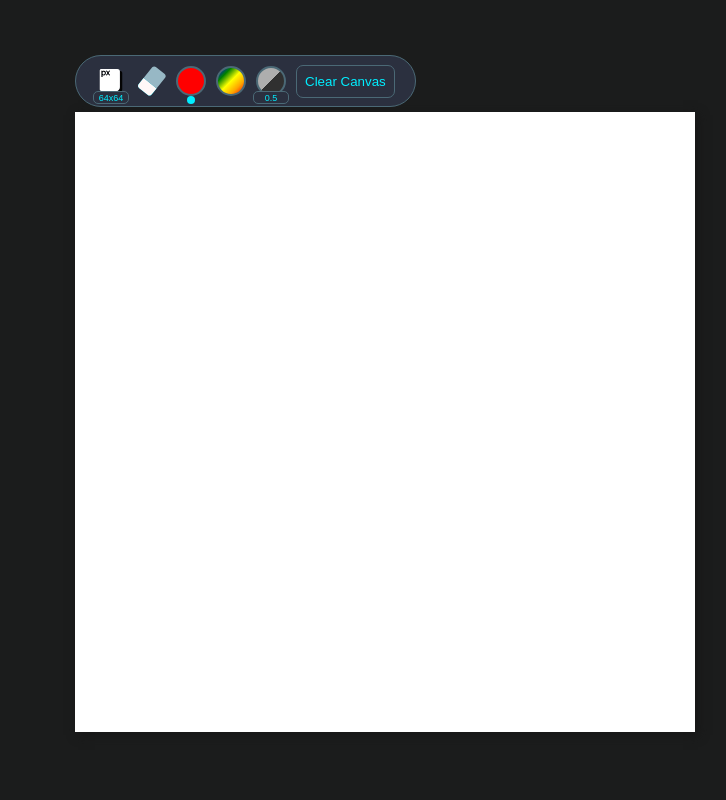
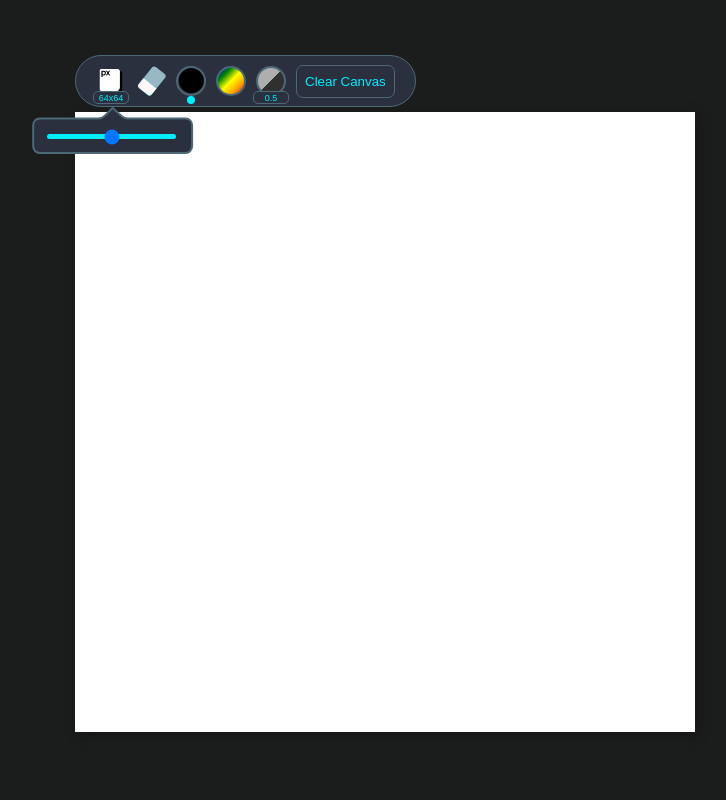
Before and after one commit to brenxm/etch-sketch, a plain HTML site: page index.html in a window 1280 px wide. Both pictures are taken after a click on the element 366 px from the left and 81 px from the top of the page. Shown: the whole page, without its empty margins (255-981 px from the left). Drawn offline with Linux system fonts and the light colour scheme.

Commit message:
Click and paint implemented, color picker further work

```diff
--- a/index.html
+++ b/index.html
@@ -17,8 +17,9 @@
                     <div id='pixel' class="button">
                         <?xml version="1.0" encoding="utf-8"?>
                         <!-- Generator: Adobe Illustrator 26.3.1, SVG Export Plug-In . SVG Version: 6.00 Build 0)  -->
-                        <svg version="1.1" id="a" xmlns="http://www.w3.org/2000/svg" xmlns:xlink="http://www.w3.org/1999/xlink" x="0px" y="0px"
-                            viewBox="0 0 40 40" style="enable-background:new 0 0 40 40;" xml:space="preserve">
+                        <svg version="1.1" id="a" xmlns="http://www.w3.org/2000/svg"
+                            xmlns:xlink="http://www.w3.org/1999/xlink" x="0px" y="0px" viewBox="0 0 40 40"
+                            style="enable-background:new 0 0 40 40;" xml:space="preserve">
                             <style type="text/css">
                                 .bottom {
                                     fill: #040404;
@@ -30,11 +31,13 @@
                             </style>
                             <g>
                                 <g>
-                                    <path class="bottom" d="M32.51,6.73h-0.69c0.03,0.17,0.04,0.35,0.04,0.54v1.37v19.55c0,2.91-2.36,5.26-5.26,5.26H9.77H8.14v0.67
+                                    <path class="bottom"
+                                        d="M32.51,6.73h-0.69c0.03,0.17,0.04,0.35,0.04,0.54v1.37v19.55c0,2.91-2.36,5.26-5.26,5.26H9.77H8.14v0.67
                         			c0,1.14,0.92,2.06,2.06,2.06h19.62c2.86,0,5.18-2.32,5.18-5.18V9.22C35,7.84,33.88,6.73,32.51,6.73z" />
                                 </g>
                                 <g>
-                                    <path class="top" d="M11.91,9.36c0-1.16-0.61-2.16-1.73-2.16c-0.72,0-1.39,0.52-1.6,1.31C8.55,8.64,8.52,8.79,8.52,8.94v1
+                                    <path class="top"
+                                        d="M11.91,9.36c0-1.16-0.61-2.16-1.73-2.16c-0.72,0-1.39,0.52-1.6,1.31C8.55,8.64,8.52,8.79,8.52,8.94v1
                         			c0,0.16,0.02,0.3,0.05,0.43c0.19,0.73,0.83,1.24,1.58,1.24C11.27,11.6,11.91,10.69,11.91,9.36z" />
                                 </g>
                                 <g>
@@ -57,25 +60,27 @@
 
                     </div>
                     <form id="pxl-form">
-                        <input onclick ='this.select()' type='text' id="current-pxl" value="64x64">
+                        <input onclick='this.select()' type='text' id="current-pxl" value="64x64">
                     </form>
                     <div id="slider-container">
-                        <svg version="1.1" id="Layer_1" xmlns="http://www.w3.org/2000/svg" xmlns:xlink="http://www.w3.org/1999/xlink" x="0px"
-                            y="0px" viewBox="0 0 151 73" style="enable-background:new 0 0 151 73;" xml:space="preserve">
+                        <svg version="1.1" id="Layer_1" xmlns="http://www.w3.org/2000/svg"
+                            xmlns:xlink="http://www.w3.org/1999/xlink" x="0px" y="0px" viewBox="0 0 151 73"
+                            style="enable-background:new 0 0 151 73;" xml:space="preserve">
 
                             <path class="svg-pxl-slider" d="M132.56,50.5H22.44c-2.73,0-4.94-2.21-4.94-4.94V29.44c0-2.73,2.21-4.94,4.94-4.94h44.07
                         	c1.91,0,3.75-0.76,5.1-2.11l5.89-5.89l6.71,6.12c1.33,1.21,3.06,1.88,4.86,1.88h43.49c2.73,0,4.94,2.21,4.94,4.94v16.12
                         	C137.5,48.29,135.29,50.5,132.56,50.5z" />
                         </svg>
-                        <input id='pxl-slider'type="range" min="1" max="100" step="1">
+                        <input id='pxl-slider' type="range" min="1" max="100" step="1">
                     </div>
                 </div>
                 <div id="eraser-container">
                     <div id='eraser' class="button">
                         <?xml version="1.0" encoding="utf-8"?>
                         <!-- Generator: Adobe Illustrator 26.3.1, SVG Export Plug-In . SVG Version: 6.00 Build 0)  -->
-                        <svg version="1.1" id="a" xmlns="http://www.w3.org/2000/svg" xmlns:xlink="http://www.w3.org/1999/xlink" x="0px" y="0px"
-                            viewBox="0 0 40 40" style="enable-background:new 0 0 40 40;" xml:space="preserve">
+                        <svg version="1.1" id="a" xmlns="http://www.w3.org/2000/svg"
+                            xmlns:xlink="http://www.w3.org/1999/xlink" x="0px" y="0px" viewBox="0 0 40 40"
+                            style="enable-background:new 0 0 40 40;" xml:space="preserve">
                             <style type="text/css">
                                 .st0 {
                                     fill: #97b8c5;
@@ -103,7 +108,7 @@
 
                 </div>
                 <div id="color-container">
-                    <div id='color' class="button"></div>
+                        <input type="color" id="color" value="#000000">
                     <div id="color-indicator"></div>
                 </div>
                 <div id="rainbow-container">
@@ -113,10 +118,11 @@
                 <div id="opacity-container">
                     <div id='opacity' class="button"></div>
                     <form id="opacity-form">
-                        <input id='opacity-text'onclick ='this.select() 'type="text" value="0.5">
+                        <input id='opacity-text' onclick='this.select() ' type="text" value="0.5">
                         <div id="slider-container-opc">
-                            <svg version="1.1" id="Layer_2" xmlns="http://www.w3.org/2000/svg" xmlns:xlink="http://www.w3.org/1999/xlink"
-                                x="0px" y="0px" viewBox="0 0 151 73" style="enable-background:new 0 0 151 73;" xml:space="preserve">
+                            <svg version="1.1" id="Layer_2" xmlns="http://www.w3.org/2000/svg"
+                                xmlns:xlink="http://www.w3.org/1999/xlink" x="0px" y="0px" viewBox="0 0 151 73"
+                                style="enable-background:new 0 0 151 73;" xml:space="preserve">
 
                                 <path class="svg-opc-slider" d="M132.56,50.5H22.44c-2.73,0-4.94-2.21-4.94-4.94V29.44c0-2.73,2.21-4.94,4.94-4.94h44.07
                                                 	c1.91,0,3.75-0.76,5.1-2.11l5.89-5.89l6.71,6.12c1.33,1.21,3.06,1.88,4.86,1.88h43.49c2.73,0,4.94,2.21,4.94,4.94v16.12
@@ -142,7 +148,8 @@
 
         </div>
     </div>
-    <p style= 'color: white;'>test</p>
+    <p style='color: white;'>test</p>
+
 
     <script src="./script.js"></script>
 </body>
--- a/script.js
+++ b/script.js
@@ -18,8 +18,8 @@
 generateGrids(currentPxl);
 eventListenersFunction();
 document.getElementById('color-indicator').style.display = 'block';
-const activeBrush = {r: 0, g: 0, b: 0, a: opcSlider.value};
-const colorBrush = {r: 0, g: 0, b: 0, a: 0.5};
+const activeBrush = { r: 0, g: 0, b: 0, a: opcSlider.value };
+const colorBrush = { r: 0, g: 0, b: 0, a: 0.5 };
 
 //generate grids and also will delete pre-exising grids if there is any
 function generateGrids(count) {
@@ -32,13 +32,27 @@
 
     grids = document.querySelectorAll('#grid');
     updateGridsSize(grids);
+};
+
+function drawingMode(trueOrFalse){
+    if(trueOrFalse){
+        grids.forEach(
+            (x) => {
+                x.addEventListener('mouseover', paint)
+            }
+        )
+
+        return;
+    }
 
     grids.forEach(
         (x) => {
-            x.addEventListener('mouseover', paint)
+            x.removeEventListener('mouseover', paint)
         }
     )
-};
+
+
+}
 
 
 //update grid size
@@ -57,17 +71,10 @@
 
     const rgb = currentRGB.match(/rgb[(](\d+), (\d+), (\d+)[)]/);
 
-
-    /*
-    event.target.setAttribute('style', `${event.target.getAttribute('style')} background-color: rgb(${(rgb[1] * opcSlider.value) + (r * opcSlider.value)}, ${(rgb[2] * opcSlider.value) + (g * opcSlider.value)}, ${(rgb[3] * opcSlider.value) + (b * opcSlider.value)});`);
-    */
-
-    event.target.setAttribute('style', `${event.target.getAttribute('style')} background-color: rgb(${(rgb[1] - (rgb[1] * activeBrush.a)) + (activeBrush.r * activeBrush.a)}, ${(rgb[2] - (rgb[2] * activeBrush.a)) + (activeBrush.g * activeBrush.a)}, ${(rgb[3] - (rgb[3] * activeBrush.a)) + (activeBrush.b * activeBrush.a) });`);
-
-  //  console.log(event.target.getAttribute('style'));
+    event.target.setAttribute('style', `${event.target.getAttribute('style')} background-color: rgb(${(rgb[1] - (rgb[1] * activeBrush.a)) + (activeBrush.r * activeBrush.a)}, ${(rgb[2] - (rgb[2] * activeBrush.a)) + (activeBrush.g * activeBrush.a)}, ${(rgb[3] - (rgb[3] * activeBrush.a)) + (activeBrush.b * activeBrush.a)});`);
 }
 
-function changeBrush(r,g,b,a){
+function changeBrush(r, g, b, a) {
     activeBrush.r = r;
     activeBrush.g = g;
     activeBrush.b = b;
@@ -77,13 +84,21 @@
 //initializing event listeners
 
 
-
-document.body.onmousedown = () => {
+document.body.onmousedown = (event) => {
     onMouseDown = true;
+    console.log(onMouseDown);
+    drawingMode(true);
+    if (event.target.getAttribute('id') != 'pxl-slider' && event.target.getAttribute('id') != 'opc-slider') {
+        sliderOpcContainer.style.display = 'none';
+        sliderContainer.style.display = 'none';
+        drawingMode(true);
+    }
 }
 
 document.body.onmouseup = () => {
     onMouseDown = false;
+    drawingMode(false);
+    console.log(onMouseDown);
 }
 
 
@@ -143,7 +158,7 @@
     if (textOpc.value > 0 && textOpc.value <= 1) {
         textOpc.blur();
         opcSlider.value = textOpc.value;
-        changeBrush(activeBrush.r,activeBrush.g,activeBrush.b, opcSlider.value);
+        changeBrush(activeBrush.r, activeBrush.g, activeBrush.b, opcSlider.value);
     }
 
     else {
@@ -159,6 +174,7 @@
     document.getElementById('eraser-indicator').style.display = 'none';
     switch (event.target.getAttribute('id')) {
         case 'color':
+            drawingMode(false);
             document.getElementById('color-indicator').style.display = 'block'; activeBrush.r = colorBrush.r;
             activeBrush.g = colorBrush.g;
             activeBrush.b = colorBrush.b;
@@ -184,6 +200,10 @@
 
 function eventListenersFunction(event) {
     colorButton.addEventListener('click', toggleButton);
+    colorButton.addEventListener('input', (x) => {
+        console.log(x.target.value);
+        hexToRGB(x.target.value, colorBrush);
+    })
     rainbowButton.addEventListener('click', toggleButton);
     eraserButton.addEventListener('click', toggleButton);
     document.getElementById('pxl-form').addEventListener('submit', (event) => {
@@ -193,16 +213,19 @@
     document.getElementById('opacity-form').addEventListener('submit', changeOpacity);
     opcSlider.addEventListener('change', () => {
         textOpc.value = opcSlider.value;
-        changeBrush(activeBrush.r,activeBrush.g,activeBrush.b,opcSlider.value);
+        changeBrush(activeBrush.r, activeBrush.g, activeBrush.b, opcSlider.value);
     })
 
-    pixelSlider.addEventListener('change', (event) => {
+    pixelSlider.addEventListener('input', (event) => {
         changePxl(null, event.target.value);
     })
 
-    opcButton.addEventListener('click', () => { sliderOpcContainer.style.display == 'none' ? sliderOpcContainer.style.display = 'block' : sliderOpcContainer.style.display = 'none' })
+    opcButton.addEventListener('click', () => {
+        drawingMode(false);
+        sliderOpcContainer.style.display == 'none' ? sliderOpcContainer.style.display = 'block' : sliderOpcContainer.style.display = 'none' })
 
     pixelButton.addEventListener('click', () => {
+        drawingMode(false);
         sliderContainer.style.display == 'none' ?
             sliderContainer.style.display = 'block' : sliderContainer.style.display = 'none';
     })
@@ -215,13 +238,26 @@
 });
 
 Math.Clamp = (value, min, max) => {
-    if(value < min){
+    if (value < min) {
         return min;
     }
 
-    else if(value > max){
+    else if (value > max) {
         return max;
     }
 
     return value;
 }
+
+function hexToRGB(hex, colorBrush) {
+    const rgb = hex.match(/#([a-z0-9][a-z0-9])([a-z0-9][a-z0-9])([a-z0-9][a-z0-9])/);
+    const red = parseInt(rgb[1], 16);
+    const green = parseInt(rgb[2], 16);
+    const blue = parseInt(rgb[3], 16);
+    colorBrush.r = red;
+    colorBrush.g = green;
+    colorBrush.b = blue;
+    activeBrush.r = colorBrush.r;
+    activeBrush.g = colorBrush.g;
+    activeBrush.b = colorBrush.b;
+}
--- a/style.css
+++ b/style.css
@@ -9,10 +9,10 @@
 }
 
 * {
-    margin:0;
+    margin: 0;
 }
 
-body{
+body {
     background-color: var(--main-color);
 }
 
@@ -26,7 +26,7 @@
 
 
 /* HEADER */
-.header{
+.header {
     display: flex;
     width: auto;
     background-color: var(--dark-button-fill);
@@ -37,7 +37,7 @@
     justify-content: center;
 }
 
-.main-button-containers{
+.main-button-containers {
     display: flex;
     gap: 10px;
 }
@@ -112,7 +112,8 @@
     margin: 0 10px;
 }
 
-#slider-container, #slider-container-opc {
+#slider-container,
+#slider-container-opc {
     display: none;
     height: auto;
     width: 200px;
@@ -126,7 +127,8 @@
     top: -23rem;
 }
 
-#current-pxl, #opacity-text  {
+#current-pxl,
+#opacity-text {
     position: relative;
     top: -5px;
     display: block;
@@ -143,7 +145,9 @@
 
 
 
-#eraser-indicator, #color-indicator, #rainbow-indicator {
+#eraser-indicator,
+#color-indicator,
+#rainbow-indicator {
     height: 8rem;
     width: 8rem;
     background-color: var(--highlight-strong);
@@ -155,7 +159,8 @@
 
 
 /* SVG files */
-#Layer_1, #Layer_2 {
+#Layer_1,
+#Layer_2 {
     height: auto;
     width: 200px;
 }
@@ -163,11 +168,14 @@
 #slider-container:hover {
     display: none;
 }
-.svg-pxl-slider, .svg-opc-slider {
+
+.svg-pxl-slider,
+.svg-opc-slider {
     display: inline;
     fill: var(--dark-button-fill);
     stroke: var(--highlight-border);
-    stroke-width: 1.5px;;
+    stroke-width: 1.5px;
+    ;
     width: 200px;
     pointer-events: none;
     height: 200px;
@@ -184,14 +192,19 @@
     pointer-events: visible;
 }
 
-.st0, .st1, .st2, #a, svg, svg * {
+.st0,
+.st1,
+.st2,
+#a,
+svg,
+svg * {
     pointer-events: none;
 }
 
 
 
 @media (min-width: 768px) {
-    .page{
+    .page {
         width: 700px;
     }
 
@@ -205,8 +218,7 @@
 }
 
 /* input range styling test */
-input[type='range']
-{
+input[type='range'] {
     -webkit-appearance: none;
     cursor: pointer;
     appearance: none;
@@ -222,3 +234,31 @@
 input[type='range']::-webkit-slider-thumb {
     margin-top: -5px;
 }
+
+
+#color {
+    -webkit-appearance: none;
+    box-sizing: border-box;
+    width: var(--icon-size);
+    height: var(--icon-size);
+    border-radius: 50%;
+    background-color: transparent;
+ }
+
+#color::-webkit-color-swatch {
+    box-sizing: border-box;
+    padding: auto;
+    border: none;
+    cursor: pointer;
+    border-radius: 50%;
+    position: relative;
+    left: -1.35rem;
+    top: -0.5rem;
+}
+
+#color::-webkit-color-swatch-wrapper {
+    padding: 0;
+    border: none;
+    width: 25.5rem;
+    height: 25.5rem;
+}
```
